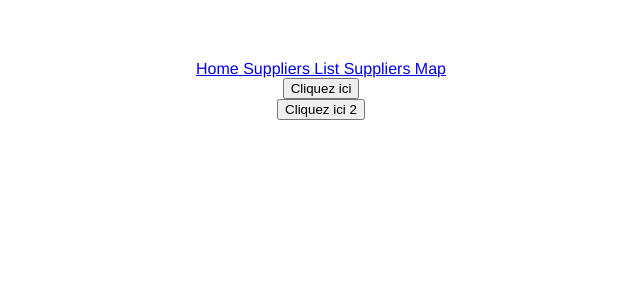
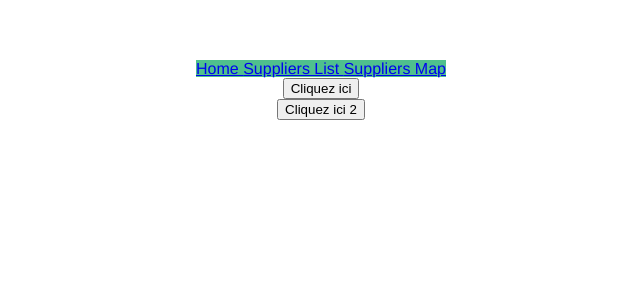
Before and after one commit to hhendrik81/github-supplier, a Vue app: page / in a window 1280 px wide. Shown: the top 300 px of the page, without its empty margins (319-959 px from the left). Built offline with nearby package versions, Linux system fonts and the light colour scheme.

Commit message:
3 files modified

```diff
--- a/package.json
+++ b/package.json
@@ -7,6 +7,7 @@
     "serve": "vite preview"
   },
   "dependencies": {
+    "timeago.js": "^4.0.2",
     "vue": "^3.2.16",
     "vue-router": "^4.0.12"
   },
--- a/src/App.vue
+++ b/src/App.vue
@@ -43,4 +43,7 @@ export default {
   color: #2c3e50;
   margin-top: 60px;
 }
+.link-menu{
+  background-color: #4fc08d;
+}
 </style>
```
Also changed, not shown: 1 other file (tests, documents, lock files or other folders).
